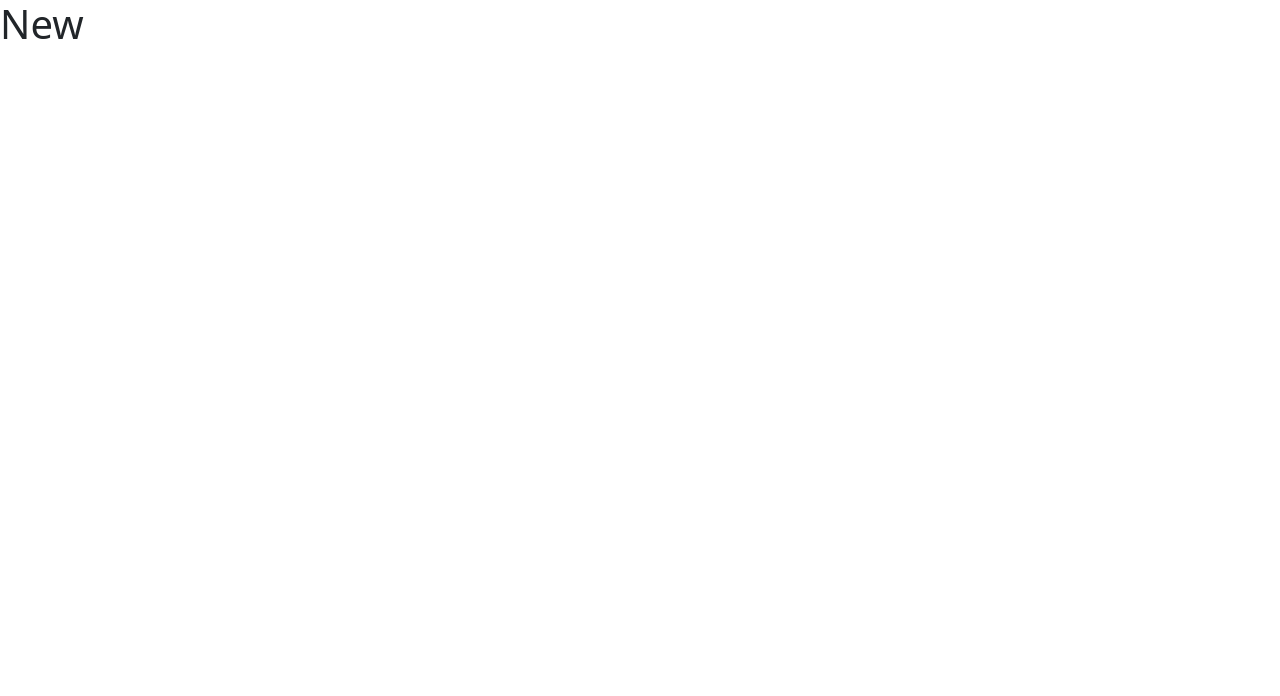
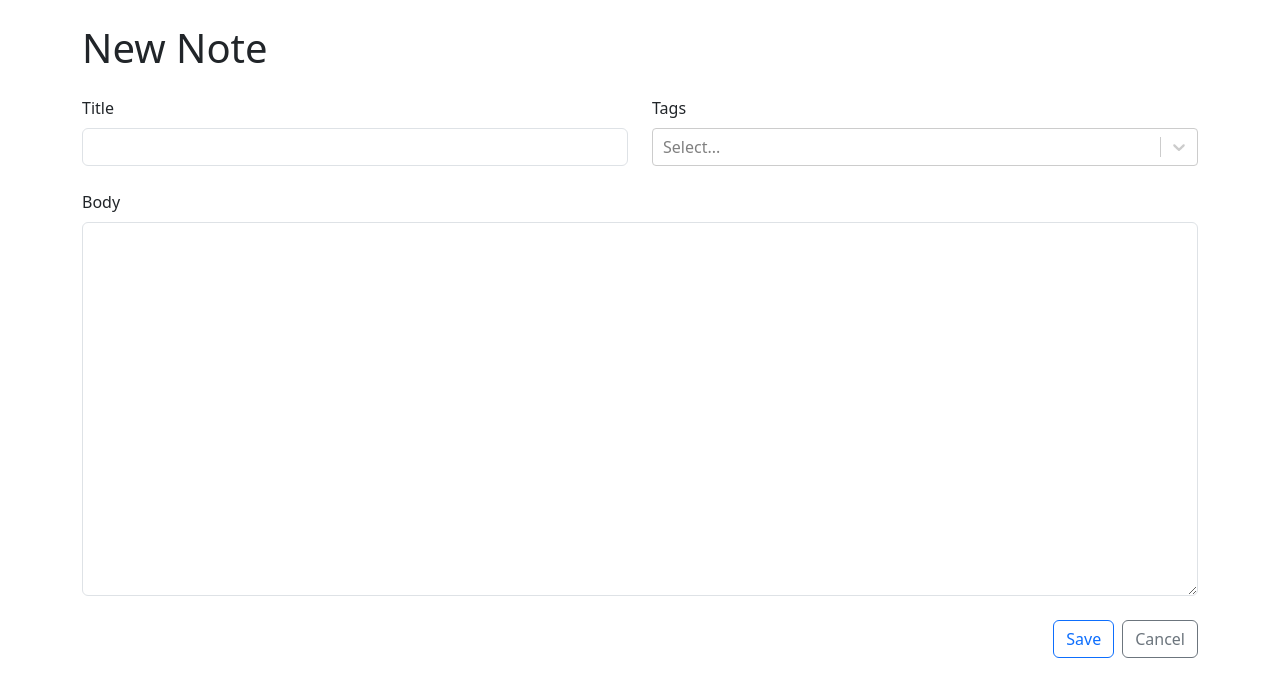
Before and after one commit to Dmitry27Zh/react-note-taking-app, a React (Vite) app: page /new in a window 1280 px wide. Shown: the top 696 px of the page. Built offline with nearby package versions, Linux system fonts and the light colour scheme.

Commit message:
Add NoteForm template

```diff
--- a/package.json
+++ b/package.json
@@ -14,7 +14,8 @@
     "react": "^18.2.0",
     "react-bootstrap": "^2.10.1",
     "react-dom": "^18.2.0",
-    "react-router-dom": "^6.22.1"
+    "react-router-dom": "^6.22.1",
+    "react-select": "^5.8.0"
   },
   "devDependencies": {
     "@types/react": "^18.2.37",
--- a/src/App.tsx
+++ b/src/App.tsx
@@ -1,16 +1,20 @@
+import { Container } from 'react-bootstrap'
 import { Navigate, Route, Routes } from 'react-router-dom'
+import NewNote from './NewNote'
 
 function App() {
   return (
+    <Container className="my-4">
       <Routes>
         <Route path="/" element={<h1>Home</h1>} />
-      <Route path="/new" element={<h1>New</h1>} />
+        <Route path="/new" element={<NewNote />} />
         <Route path="/:id">
           <Route index element={<h1>Show</h1>} />
           <Route path="edit" element={<h1>Edit</h1>} />
         </Route>
         <Route path="*" element={<Navigate to="/" />} />
       </Routes>
+    </Container>
   )
 }
 
--- /dev/null
+++ b/src/NewNote.tsx
@@ -0,0 +1,12 @@
+import NoteForm from './NoteForm'
+
+const NewNote = () => {
+  return (
+    <>
+      <h1 className="mb-4">New Note</h1>
+      <NoteForm />
+    </>
+  )
+}
+
+export default NewNote
--- /dev/null
+++ b/src/NoteForm.tsx
@@ -0,0 +1,42 @@
+import { Button, Col, Form, Row, Stack } from 'react-bootstrap'
+import { Link } from 'react-router-dom'
+import CreatableReactSelect from 'react-select/creatable'
+
+const NoteForm = () => {
+  return (
+    <Form>
+      <Stack gap={4}>
+        <Row>
+          <Col>
+            <Form.Group controlId="title">
+              <Form.Label>Title</Form.Label>
+              <Form.Control required />
+            </Form.Group>
+          </Col>
+          <Col>
+            <Form.Group controlId="tags">
+              <Form.Label>Tags</Form.Label>
+              <CreatableReactSelect isMulti />
+            </Form.Group>
+          </Col>
+        </Row>
+        <Form.Group controlId="markdown">
+          <Form.Label>Body</Form.Label>
+          <Form.Control as="textarea" rows={15} required />
+        </Form.Group>
+        <Stack className="justify-content-end" direction="horizontal" gap={2}>
+          <Button type="submit" variant="outline-primary">
+            Save
+          </Button>
+          <Link to="..">
+            <Button type="button" variant="outline-secondary">
+              Cancel
+            </Button>
+          </Link>
+        </Stack>
+      </Stack>
+    </Form>
+  )
+}
+
+export default NoteForm
```
Also changed, not shown: 1 other file (tests, documents, lock files or other folders). Lines whose indentation alone changed are shown as unchanged.
